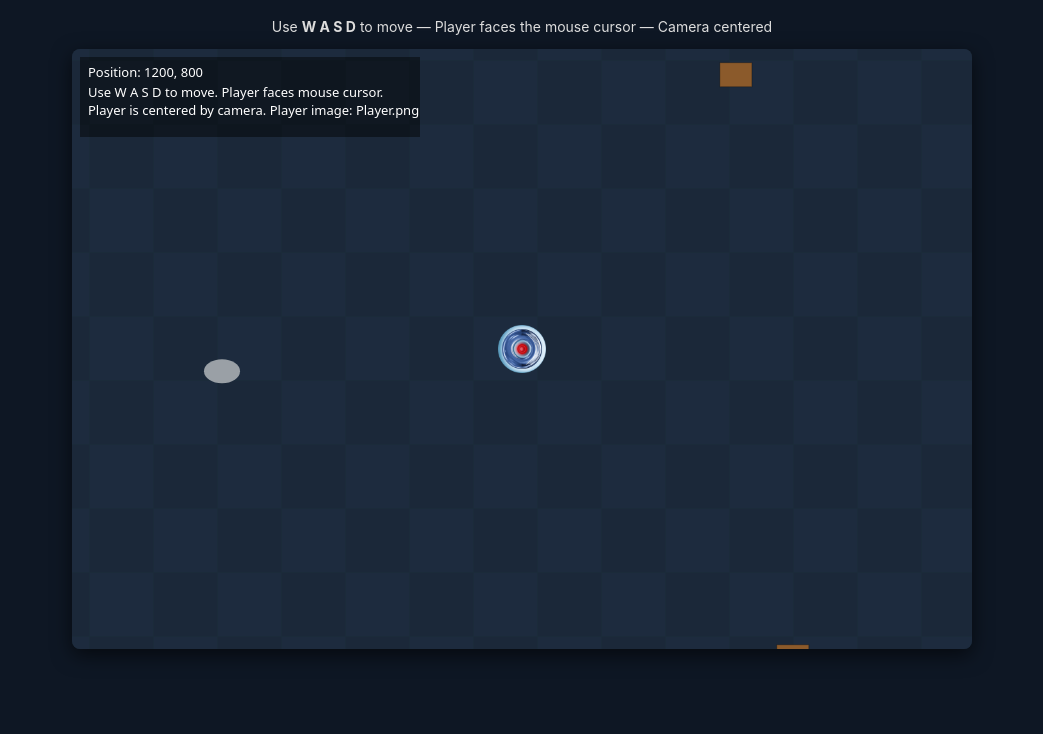
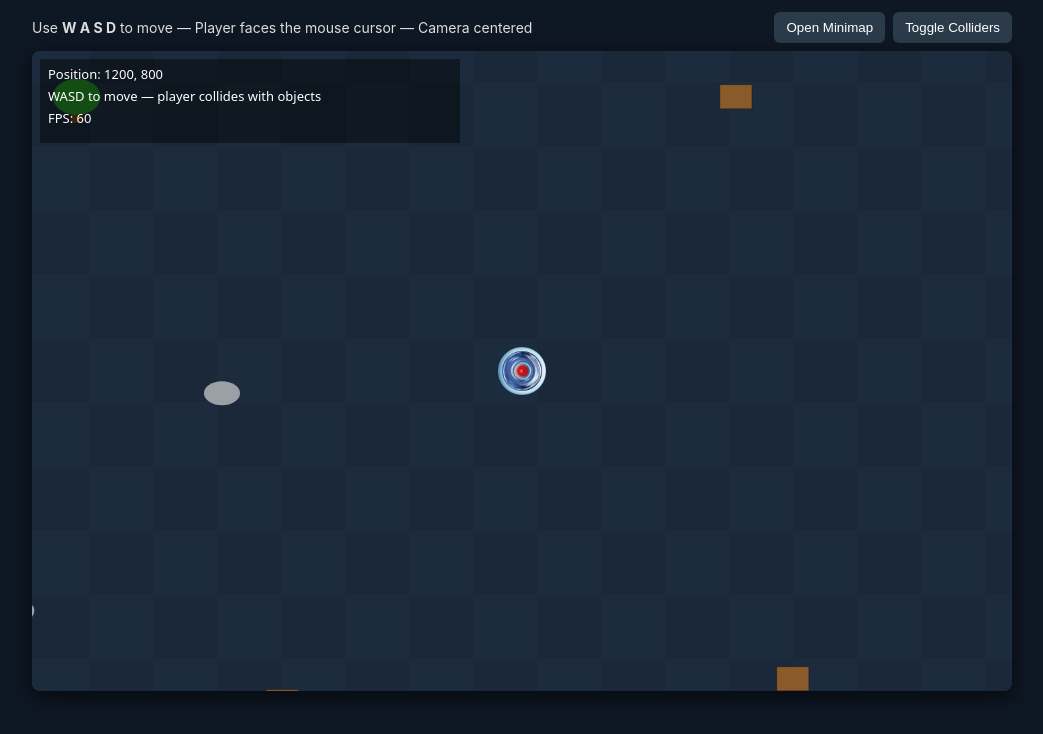
Before and after one commit to Lynqerrek/gamecool, a plain HTML site: page index.html in a window 1280 px wide. Shown: the whole page, without its empty margins (118-1161 px from the left). Drawn offline with Linux system fonts and the light colour scheme.

Commit message:
Update index.html

```diff
--- a/index.html
+++ b/index.html
@@ -1,9 +1,16 @@
 <!--
-Top-down 2D HTML game
+Top-down 2D HTML game (single file)
 Game title: Hide and Gun
+Features (this version):
+- WASD movement
+- Player rotates to face cursor
+- Centered camera
+- World objects and collision (player collides with objects)
+- Loading screen
+- Minimap in a separate popup window (click 'Open Minimap')
+- Player sprite: Player.png
 
-Place this file in your GitHub repo (branch: main) as index.html
-Add your player sprite as: ./Player.png (same folder as this file)
+Save as index.html in your repo (branch main) and place Player.png next to it.
 -->
 
 <!doctype html>
@@ -16,252 +23,221 @@ Add your player sprite as: ./Player.png (same folder as this file)
     html,body{height:100%;margin:0;background:#0e1724;color:#ddd;font-family:Inter,system-ui,Segoe UI,Roboto,Arial;overflow:hidden}
     #game-container{display:flex;flex-direction:column;align-items:center;gap:8px;padding:12px}
     canvas{background:#1b2b3a;border-radius:8px;box-shadow:0 6px 20px rgba(0,0,0,0.6)}
-    #loading{
-      position:fixed;inset:0;display:flex;flex-direction:column;align-items:center;justify-content:center;
-      background:#0e1724;color:#fff;font-size:36px;z-index:999;transition:opacity 0.6s ease;
-    }
-    #loading.fade-out{opacity:0;pointer-events:none;}
+    #loading{position:fixed;inset:0;display:flex;flex-direction:column;align-items:center;justify-content:center;background:#0e1724;color:#fff;font-size:36px;z-index:999;transition:opacity 0.6s ease}
+    #loading.fade-out{opacity:0;pointer-events:none}
+    .toolbar{display:flex;gap:8px;align-items:center}
+    button{background:#2b3b4a;color:#fff;border:0;padding:8px 12px;border-radius:6px;cursor:pointer}
   </style>
 </head>
 <body>
   <div id="loading">
     <div style="font-size:64px;font-weight:700;margin-bottom:10px;letter-spacing:1px;">Hide and Gun</div>
-    <div style="font-size:20px;opacity:0.7;">Loading...</div>
+    <div style="font-size:20px;opacity:0.8;">Loading...</div>
   </div>
 
   <div id="game-container" style="display:none;">
-    <div style="width:100%;max-width:900px;text-align:center;padding:6px 0;font-size:14px;">
-      Use <strong>W A S D</strong> to move — Player faces the mouse cursor — Camera centered
+    <div style="width:100%;max-width:980px;display:flex;justify-content:space-between;align-items:center;">
+      <div style="padding:6px 0;font-size:14px;">Use <strong>W A S D</strong> to move — Player faces the mouse cursor — Camera centered</div>
+      <div class="toolbar">
+        <button id="open-minimap">Open Minimap</button>
+        <button id="toggle-collider-draw">Toggle Colliders</button>
+      </div>
     </div>
-    <canvas id="game" width="900" height="600"></canvas>
+    <canvas id="game" width="980" height="640"></canvas>
   </div>
 
 <script>
-// Utility functions
+// ========= Utilities =========
 function clamp(v,a,b){return Math.max(a,Math.min(b,v));}
 function lerp(a,b,t){return a+(b-a)*t;}
 
-// Input handler (WASD)
+// ========= Input (WASD) =========
 class InputHandler{
   constructor(){
     this.keys=new Set();
-    window.addEventListener('keydown', e=>{
-      const k=this._n(e.key);
-      if(k){ this.keys.add(k); e.preventDefault?.(); }
-    }, {passive:false});
-    window.addEventListener('keyup', e=>{
-      const k=this._n(e.key);
-      if(k) this.keys.delete(k);
-    });
+    window.addEventListener('keydown', e=>{const k=this._n(e.key); if(k){this.keys.add(k); e.preventDefault?.();}}, {passive:false});
+    window.addEventListener('keyup', e=>{const k=this._n(e.key); if(k) this.keys.delete(k);});
   }
   _n(k){ if(!k) return null; k=k.toLowerCase(); if(k==='w') return 'up'; if(k==='a') return 'left'; if(k==='s') return 'down'; if(k==='d') return 'right'; return null; }
   isDown(k){ return this.keys.has(k); }
 }
 
-// Camera that centers on player
+// ========= Camera =========
 class Camera{
-  constructor(viewW, viewH, worldW, worldH){
-    this.viewW = viewW; this.viewH = viewH;
-    this.worldW = worldW; this.worldH = worldH;
-    this.x = viewW/2; this.y = viewH/2;
-  }
-  follow(tx, ty){
-    const halfW = this.viewW/2, halfH = this.viewH/2;
-    const desiredX = clamp(tx, halfW, this.worldW - halfW);
-    const desiredY = clamp(ty, halfH, this.worldH - halfH);
-    this.x = desiredX; this.y = desiredY; // instant center
-  }
-  worldToScreen(wx, wy){
-    return { sx: wx - (this.x - this.viewW/2), sy: wy - (this.y - this.viewH/2) };
-  }
+  constructor(viewW, viewH, worldW, worldH){ this.viewW=viewW; this.viewH=viewH; this.worldW=worldW; this.worldH=worldH; this.x=viewW/2; this.y=viewH/2; }
+  follow(tx, ty){ const halfW=this.viewW/2, halfH=this.viewH/2; const desiredX=clamp(tx, halfW, this.worldW-halfW); const desiredY=clamp(ty, halfH, this.worldH-halfH); this.x=desiredX; this.y=desiredY; }
+  worldToScreen(wx, wy){ return { sx: wx - (this.x - this.viewW/2), sy: wy - (this.y - this.viewH/2) }; }
 }
 
-// Player class
+// ========= Player =========
 class Player{
-  constructor(x,y,img){
-    this.x = x; this.y = y;
-    this.image = img;
-    this.speed = 220; // px/sec
-    this.angle = 0;
-    this.w = 48; this.h = 48;
-  }
-  update(dt, input, world, mouse){
-    let dx = 0, dy = 0;
+  constructor(x,y,img){ this.x=x; this.y=y; this.image=img; this.speed=220; this.angle=0; this.r=18; this.w=48; this.h=48; }
+  attemptMove(dx, dy){ this.x += dx; this.y += dy; }
+  update(dt, input, world, mouse, objects){
+    let dx=0, dy=0;
     if(input.isDown('up')) dy -= 1;
     if(input.isDown('down')) dy += 1;
     if(input.isDown('left')) dx -= 1;
     if(input.isDown('right')) dx += 1;
-    if(dx !== 0 || dy !== 0){
-      const len = Math.hypot(dx,dy);
-      dx /= len; dy /= len;
-      this.x += dx * this.speed * dt;
-      this.y += dy * this.speed * dt;
+    if(dx !== 0 || dy !== 0){ const len=Math.hypot(dx,dy); dx = dx/len * this.speed * dt; dy = dy/len * this.speed * dt; }
+    // attempt movement then resolve collisions
+    this.x += dx; this.y += dy;
+    // collision resolution: push out using minimum translation vector
+    for(const obj of objects){
+      const sx = this.x - obj.x; const sy = this.y - obj.y; const dist = Math.hypot(sx, sy);
+      const minDist = this.r + obj.r;
+      if(dist < minDist){
+        let overlap = minDist - dist;
+        if(dist === 0){ // perfect overlap, nudge randomly
+          const a = Math.random()*Math.PI*2; this.x += Math.cos(a)*overlap; this.y += Math.sin(a)*overlap;
+        } else {
+          this.x += (sx / dist) * overlap;
+          this.y += (sy / dist) * overlap;
+        }
+      }
     }
+    // clamp to world
+    this.x = clamp(this.x, this.r, world.width - this.r);
+    this.y = clamp(this.y, this.r, world.height - this.r);
+    // face mouse
     if(mouse) this.angle = Math.atan2(mouse.y - this.y, mouse.x - this.x);
-    this.x = clamp(this.x, 0, world.width);
-    this.y = clamp(this.y, 0, world.height);
   }
-  draw(ctx, cam){
-    const {sx, sy} = cam.worldToScreen(this.x, this.y);
-    ctx.save();
-    ctx.translate(sx, sy);
-    ctx.rotate(this.angle + Math.PI/2);
-    if(this.image && this.image.complete) ctx.drawImage(this.image, -this.w/2, -this.h/2, this.w, this.h);
-    else { ctx.fillStyle = '#ffd166'; ctx.beginPath(); ctx.arc(0,0,16,0,Math.PI*2); ctx.fill(); }
-    ctx.restore();
-  }
+  draw(ctx, cam, drawColliders=false){ const {sx, sy} = cam.worldToScreen(this.x, this.y); ctx.save(); ctx.translate(sx, sy); ctx.rotate(this.angle + Math.PI/2);
+    if(this.image && this.image.complete) ctx.drawImage(this.image, -this.w/2, -this.h/2, this.w, this.h); else { ctx.fillStyle='#ffd166'; ctx.beginPath(); ctx.arc(0,0,16,0,Math.PI*2); ctx.fill(); }
+    if(drawColliders){ ctx.strokeStyle='rgba(255,0,0,0.6)'; ctx.beginPath(); ctx.arc(0,0,this.r,0,Math.PI*2); ctx.stroke(); }
+    ctx.restore(); }
 }
 
-// Simple world object for reference
+// ========= World Objects =========
 class WorldObject{
-  constructor(x,y,type){ this.x=x; this.y=y; this.type=type; }
-  draw(ctx, cam){
-    const {sx, sy} = cam.worldToScreen(this.x, this.y);
-    ctx.save(); ctx.translate(sx, sy);
-    if(this.type === 'tree'){
-      ctx.fillStyle = '#6b3e16'; ctx.fillRect(-6,6,12,18);
-      ctx.beginPath(); ctx.fillStyle = '#228b22'; ctx.ellipse(0,-2,18,14,0,0,Math.PI*2); ctx.fill();
-    } else if(this.type === 'crate'){
-      ctx.fillStyle = '#8b5a2b'; ctx.fillRect(-16,-12,32,24);
-      ctx.strokeStyle = 'rgba(0,0,0,0.25)'; ctx.strokeRect(-16,-12,32,24);
-    } else {
-      ctx.beginPath(); ctx.fillStyle = '#9aa0a6'; ctx.ellipse(0,0,18,12,0,0,Math.PI*2); ctx.fill();
-    }
-    ctx.restore();
-  }
+  constructor(x,y,type){ this.x=x; this.y=y; this.type=type; this.r = type==='tree'?28:(type==='crate'?20:18); }
+  draw(ctx, cam, drawColliders=false){ const {sx, sy} = cam.worldToScreen(this.x, this.y); ctx.save(); ctx.translate(sx, sy);
+    if(this.type === 'tree'){ ctx.fillStyle='#6b3e16'; ctx.fillRect(-6,6,12,18); ctx.beginPath(); ctx.fillStyle='#228b22'; ctx.ellipse(0,-2,24,18,0,0,Math.PI*2); ctx.fill(); }
+    else if(this.type === 'crate'){ ctx.fillStyle='#8b5a2b'; ctx.fillRect(-16,-12,32,24); ctx.strokeStyle='rgba(0,0,0,0.25)'; ctx.strokeRect(-16,-12,32,24); }
+    else { ctx.beginPath(); ctx.fillStyle='#9aa0a6'; ctx.ellipse(0,0,18,12,0,0,Math.PI*2); ctx.fill(); }
+    if(drawColliders){ ctx.strokeStyle='rgba(255,0,0,0.45)'; ctx.beginPath(); ctx.arc(0,0,this.r,0,Math.PI*2); ctx.stroke(); }
+    ctx.restore(); }
 }
 
-// Core Game
+// ========= Game =========
 class Game{
   constructor(canvas, viewW, viewH){
-    this.canvas = canvas; this.ctx = canvas.getContext('2d');
-    this.viewW = viewW; this.viewH = viewH;
-    this.input = new InputHandler();
-    this.world = { width: 2400, height: 1600 };
-    this.cam = new Camera(viewW, viewH, this.world.width, this.world.height);
-
-    this.playerImg = new Image();
-    this.playerImg.src = './Player.png'; // <--- player image file name
-
-    this.player = new Player(this.world.width/2, this.world.height/2, this.playerImg);
+    this.canvas = canvas; this.ctx = canvas.getContext('2d'); this.viewW=viewW; this.viewH=viewH;
+    this.input = new InputHandler(); this.world = {width:2400, height:1600}; this.cam = new Camera(viewW, viewH, this.world.width, this.world.height);
+    this.playerImg = new Image(); this.playerImg.src = './Player.png'; this.player = new Player(this.world.width/2, this.world.height/2, this.playerImg);
 
     this.objects = [];
-    for(let i=0;i<25;i++){
-      this.objects.push(new WorldObject(Math.random()*this.world.width, Math.random()*this.world.height, ['tree','crate','rock'][Math.floor(Math.random()*3)]));
+    // place objects in clusters but avoid spawning on top of the player
+    for(let i=0;i<40;i++){
+      let x,y; let tries=0;
+      do{ x = Math.random()*this.world.width; y = Math.random()*this.world.height; tries++; } while(Math.hypot(x-this.player.x,y-this.player.y) < 200 && tries<20);
+      const type = ['tree','crate','rock'][Math.floor(Math.random()*3)];
+      this.objects.push(new WorldObject(x,y,type));
     }
 
-    this.mouse = null;
-    this.last = performance.now();
-    this._bind();
-    requestAnimationFrame(this.loop.bind(this));
+    this.mouse = null; this.last = performance.now(); this.fps=0; this.frame=0; this._fpsT=0; this.drawColliders=false;
+    this.minimapWindow = null; this._bind(); requestAnimationFrame(this.loop.bind(this));
   }
 
   _bind(){
     this.canvas.addEventListener('mousemove', e=>{
-      const rect = this.canvas.getBoundingClientRect();
-      const mx = e.clientX - rect.left;
-      const my = e.clientY - rect.top;
-      const wx = this.cam.x - this.cam.viewW/2 + mx;
-      const wy = this.cam.y - this.cam.viewH/2 + my;
-      this.mouse = { x: wx, y: wy };
+      const rect = this.canvas.getBoundingClientRect(); const mx = e.clientX - rect.left; const my = e.clientY - rect.top;
+      const wx = this.cam.x - this.cam.viewW/2 + mx; const wy = this.cam.y - this.cam.viewH/2 + my; this.mouse = {x:wx,y:wy};
     });
     this.canvas.addEventListener('mouseleave', ()=>{ this.mouse = null; });
+
+    document.getElementById('open-minimap').addEventListener('click', ()=>this.openMinimap());
+    document.getElementById('toggle-collider-draw').addEventListener('click', ()=>{ this.drawColliders = !this.drawColliders; });
+  }
+
+  openMinimap(){
+    // open popup if not open
+    if(this.minimapWindow && !this.minimapWindow.closed){ this.minimapWindow.focus(); return; }
+    const w=420,h=300;
+    this.minimapWindow = window.open('', 'HideAndGunMinimap', `width=${w},height=${h}`);
+    if(!this.minimapWindow) return alert('Popup blocked. Allow popups to open minimap.');
+    const doc = this.minimapWindow.document;
+    doc.title = 'Hide and Gun — Minimap';
+    doc.body.style.margin='0'; doc.body.style.background='#0e1724';
+    const canvas = doc.createElement('canvas'); canvas.width=400; canvas.height=260; canvas.style.display='block'; canvas.style.margin='10px auto'; canvas.style.border='1px solid rgba(255,255,255,0.06)'; doc.body.appendChild(canvas);
+    // simple instructions
+    const p = doc.createElement('div'); p.innerText='Minimap — player centered marker'; p.style.color='#ddd'; p.style.textAlign='center'; p.style.fontFamily='system-ui,Arial'; p.style.fontSize='12px'; doc.body.appendChild(p);
+
+    // store reference for drawing
+    this.minimapCanvas = canvas; this.minimapCtx = canvas.getContext('2d');
   }
 
   loop(now){
-    const dt = Math.min(0.05, (now - this.last) / 1000);
-    this.last = now;
-    this.player.update(dt, this.input, this.world, this.mouse);
-    this.cam.follow(this.player.x, this.player.y); // instant center
+    const dt = Math.min(0.05, (now - this.last)/1000); this.last = now;
+    this.player.update(dt, this.input, this.world, this.mouse, this.objects);
+    this.cam.follow(this.player.x, this.player.y);
     this.render();
+    if(this.minimapWindow && !this.minimapWindow.closed) this.renderMinimap();
+    this._fpsT += dt; this.frame++;
+    if(this._fpsT >= 0.5){ this.fps = Math.round(this.frame / this._fpsT); this.frame = 0; this._fpsT = 0; }
     requestAnimationFrame(this.loop.bind(this));
   }
 
   render(){
-    const ctx = this.ctx;
-    ctx.clearRect(0,0,this.canvas.width, this.canvas.height);
+    const ctx = this.ctx; const cw = this.canvas.width, ch = this.canvas.height;
+    ctx.clearRect(0,0,cw,ch);
     this._drawBackground(ctx);
-    this._drawObjects(ctx);
-    this.player.draw(ctx, this.cam);
-    this._drawCursorMarker(ctx);
+    // draw objects sorted by y
+    const sorted = this.objects.slice().sort((a,b)=>a.y-b.y);
+    for(const o of sorted) o.draw(ctx, this.cam, this.drawColliders);
+    this.player.draw(ctx, this.cam, this.drawColliders);
+    this._drawCursor(ctx);
     this._drawUI(ctx);
   }
 
   _drawBackground(ctx){
-    const tile = 64;
-    const startX = Math.floor((this.cam.x - this.cam.viewW/2) / tile) * tile;
-    const startY = Math.floor((this.cam.y - this.cam.viewH/2) / tile) * tile;
-    for(let y = startY - tile; y < this.cam.y + this.cam.viewH/2 + tile; y += tile){
-      for(let x = startX - tile; x < this.cam.x + this.cam.viewW/2 + tile; x += tile){
-        if(x < 0 || x >= this.world.width || y < 0 || y >= this.world.height) continue;
-        const {sx, sy} = this.cam.worldToScreen(x, y);
-        ctx.fillStyle = ((Math.floor(x/tile)+Math.floor(y/tile))%2 === 0) ? 'rgba(30,45,65,0.7)' : 'rgba(28,40,58,0.7)';
-        ctx.fillRect(sx, sy, tile-1, tile-1);
+    const tile=64; const startX = Math.floor((this.cam.x - this.cam.viewW/2)/tile)*tile; const startY = Math.floor((this.cam.y - this.cam.viewH/2)/tile)*tile;
+    for(let y=startY-tile; y<this.cam.y+this.cam.viewH/2+tile; y+=tile){
+      for(let x=startX-tile; x<this.cam.x+this.cam.viewW/2+tile; x+=tile){
+        if(x<0 || x>=this.world.width || y<0 || y>=this.world.height) continue;
+        const {sx,sy} = this.cam.worldToScreen(x,y);
+        ctx.fillStyle = ((Math.floor(x/tile)+Math.floor(y/tile))%2===0)?'rgba(30,45,65,0.7)':'rgba(28,40,58,0.7)';
+        ctx.fillRect(sx,sy,tile-1,tile-1);
       }
     }
   }
 
-  _drawObjects(ctx){
-    const sorted = this.objects.slice().sort((a,b) => a.y - b.y);
-    for(const o of sorted) o.draw(ctx, this.cam);
-  }
+  _drawCursor(ctx){ if(!this.mouse) return; const {sx,sy} = this.cam.worldToScreen(this.mouse.x,this.mouse.y); ctx.save(); ctx.beginPath(); ctx.arc(sx,sy,6,0,Math.PI*2); ctx.fillStyle='rgba(255,255,255,0.12)'; ctx.fill(); ctx.strokeStyle='rgba(255,255,255,0.35)'; ctx.lineWidth=1; ctx.stroke(); ctx.restore(); }
 
-  _drawCursorMarker(ctx){
-    if(!this.mouse) return;
-    const {sx, sy} = this.cam.worldToScreen(this.mouse.x, this.mouse.y);
-    ctx.save();
-    ctx.beginPath(); ctx.arc(sx, sy, 6, 0, Math.PI*2); ctx.fillStyle = 'rgba(255,255,255,0.12)'; ctx.fill();
-    ctx.strokeStyle = 'rgba(255,255,255,0.35)'; ctx.lineWidth = 1; ctx.stroke();
-    ctx.restore();
-  }
+  _drawUI(ctx){ ctx.save(); ctx.fillStyle='rgba(0,0,0,0.45)'; ctx.fillRect(8,8,420,84); ctx.fillStyle='#fff'; ctx.font='13px system-ui,Arial'; ctx.fillText('Position: '+Math.round(this.player.x)+', '+Math.round(this.player.y), 16, 28); ctx.fillText('WASD to move — player collides with objects', 16, 50); ctx.fillText('FPS: '+this.fps, 16, 72); ctx.restore(); }
 
-  _drawUI(ctx){
-    ctx.save();
-    ctx.fillStyle = 'rgba(0,0,0,0.45)'; ctx.fillRect(8,8,340,80);
-    ctx.fillStyle = '#fff'; ctx.font = '13px system-ui,Arial';
-    ctx.fillText('Position: ' + Math.round(this.player.x) + ', ' + Math.round(this.player.y), 16, 28);
-    ctx.fillText('Use W A S D to move. Player faces mouse cursor.', 16, 48);
-    ctx.fillText('Player is centered by camera. Player image: Player.png', 16, 66);
-    ctx.restore();
+  renderMinimap(){ if(!this.minimapCtx) return; const ctx = this.minimapCtx; const cw = this.minimapCanvas.width, ch = this.minimapCanvas.height; ctx.clearRect(0,0,cw,ch);
+    // draw world bounds scaled to canvas while keeping aspect
+    const padding = 8; const mapW = cw - padding*2, mapH = ch - padding*2; const scaleX = mapW / this.world.width, scaleY = mapH / this.world.height; const scale = Math.min(scaleX, scaleY);
+    const offsetX = (cw - this.world.width*scale)/2, offsetY = (ch - this.world.height*scale)/2;
+    // background
+    ctx.fillStyle='#0b1220'; ctx.fillRect(0,0,cw,ch);
+    // objects
+    for(const o of this.objects){ const ox = offsetX + o.x*scale, oy = offsetY + o.y*scale; if(o.type==='tree') ctx.fillStyle='#2e8b2e'; else if(o.type==='crate') ctx.fillStyle='#8b5a2b'; else ctx.fillStyle='#9aa0a6'; ctx.beginPath(); ctx.arc(ox,oy, Math.max(1, o.r*scale), 0, Math.PI*2); ctx.fill(); }
+    // player as triangle pointing to angle
+    const px = offsetX + this.player.x*scale, py = offsetY + this.player.y*scale; const pr = Math.max(3, this.player.r*scale);
+    ctx.save(); ctx.translate(px,py); ctx.rotate(this.player.angle);
+    ctx.fillStyle='#ffd166'; ctx.beginPath(); ctx.moveTo(0,-pr*1.4); ctx.lineTo(pr, pr*1.2); ctx.lineTo(-pr, pr*1.2); ctx.closePath(); ctx.fill(); ctx.restore();
+    // draw border
+    ctx.strokeStyle='rgba(255,255,255,0.06)'; ctx.strokeRect(offsetX-1, offsetY-1, this.world.width*scale+2, this.world.height*scale+2);
   }
 }
 
-// Bootstrap
+// ========= Bootstrap =========
 window.addEventListener('load', ()=>{
-  const loading = document.getElementById('loading');
-  const cont = document.getElementById('game-container');
-  const c = document.getElementById('game');
+  const loading = document.getElementById('loading'); const cont = document.getElementById('game-container'); const canvas = document.getElementById('game');
+  // HiDPI
+  const dpr = window.devicePixelRatio || 1; const cssW = canvas.width, cssH = canvas.height; canvas.style.width = cssW+'px'; canvas.style.height = cssH+'px'; canvas.width = Math.floor(cssW * dpr); canvas.height = Math.floor(cssH * dpr); const ctx = canvas.getContext('2d'); ctx.setTransform(dpr,0,0,dpr,0,0);
+  // create game
+  const game = new Game(canvas, cssW, cssH);
 
-  // HiDPI: use CSS size as logical view size, scale backing store
-  const dpr = window.devicePixelRatio || 1;
-  const cssW = c.width, cssH = c.height;
-  c.style.width = cssW + 'px'; c.style.height = cssH + 'px';
-  c.width = Math.floor(cssW * dpr); c.height = Math.floor(cssH * dpr);
-  const ctx = c.getContext('2d');
-  ctx.setTransform(dpr, 0, 0, dpr, 0, 0);
+  // remove loading once player image loaded (or timeout)
+  const start = performance.now(); const maxWait = 3000; const check = setInterval(()=>{
+    if(game.playerImg.complete || performance.now()-start > maxWait){ loading.classList.add('fade-out'); setTimeout(()=>{ loading.remove(); cont.style.display='flex'; }, 600); clearInterval(check); }
+  }, 100);
 
-  const game = new Game(c, cssW, cssH);
-
-  // remove loading when player image is ready
-  const checkLoaded = setInterval(()=>{
-    if(game.playerImg.complete){
-      loading.classList.add('fade-out');
-      setTimeout(()=>{ loading.remove(); cont.style.display='flex'; }, 600);
-      clearInterval(checkLoaded);
-    }
-  }, 150);
-
-  // drag & drop to replace player image in-session
-  window.addEventListener('dragover', e=>e.preventDefault());
-  window.addEventListener('drop', e=>{
-    e.preventDefault();
-    const f = e.dataTransfer.files?.[0];
-    if(!f) return;
-    if(!f.type.startsWith('image/')) return alert('Drop an image file.');
-    const url = URL.createObjectURL(f);
-    game.playerImg.src = url;
-    alert('Player sprite updated for this session. Commit your Player.png into the repo to make it permanent.');
-  });
+  // drag & drop to replace player image
+  window.addEventListener('dragover', e=>e.preventDefault()); window.addEventListener('drop', e=>{ e.preventDefault(); const f = e.dataTransfer.files?.[0]; if(!f) return; if(!f.type.startsWith('image/')) return alert('Drop an image file.'); const url = URL.createObjectURL(f); game.playerImg.src = url; alert('Player sprite updated for this session. Commit your Player.png into the repo to make it permanent.'); });
 });
 </script>
 </body>
```
